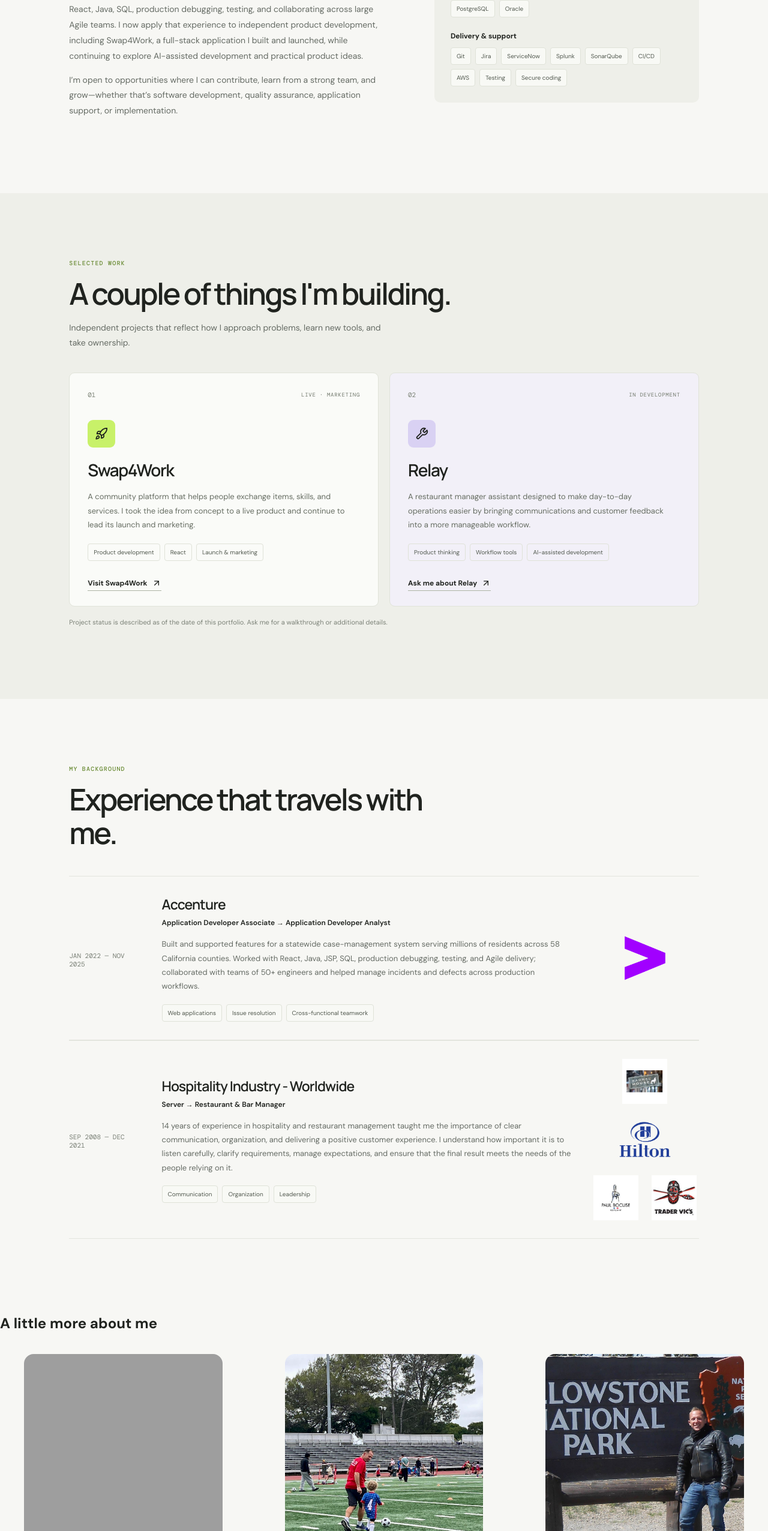
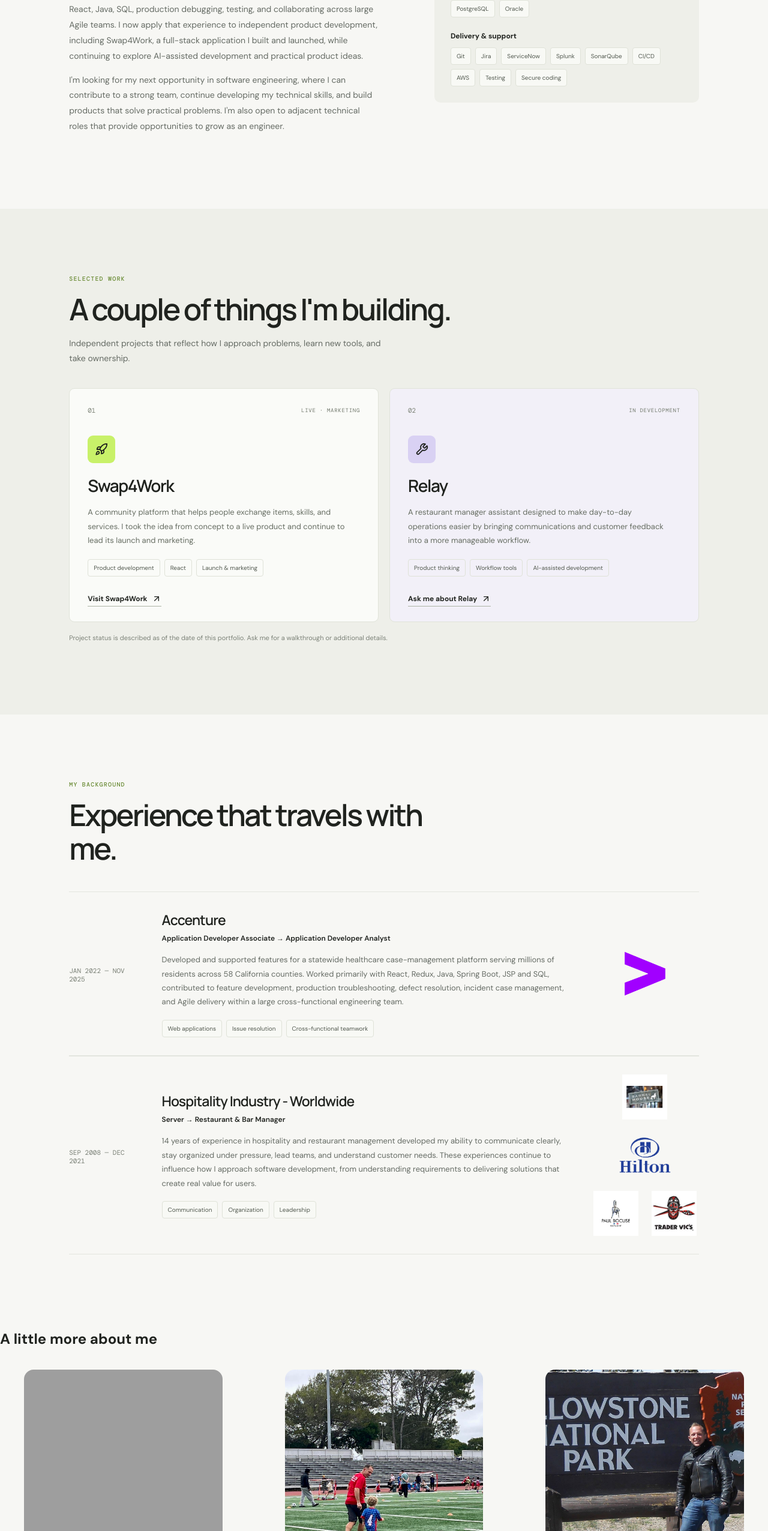
Before and after one commit to mattbertrand/matthieu-bertrand-portfolio, a React (Vite) app: page / in a window 1280 px wide. Shown: the part 1434-3986 px from the top of the page at 60% size. Built offline with nearby package versions, Linux system fonts and the light colour scheme; grey boxes are pictures that could not be loaded.

Commit message:
refactor every components

```diff
--- a/src/App.jsx
+++ b/src/App.tsx
@@ -11,7 +11,8 @@ import { Contact } from "./components/Contact";
 import { Footer } from "./components/Footer";
 
 function App() {
-  const [theme, setTheme] = useState(() => {
+  type Theme = "light" | "dark";
+  const [theme, setTheme] = useState<Theme>(() => {
     const savedTheme = localStorage.getItem("portfolio-theme");
       if (savedTheme === "light" || savedTheme === "dark") {
     return savedTheme;
--- a/src/components/About.tsx
+++ b/src/components/About.tsx
@@ -28,9 +28,11 @@ export function About() {
           </p>
 
           <p>
-            I’m open to opportunities where I can contribute, learn from a
-            strong team, and grow—whether that’s software development,
-            quality assurance, application support, or implementation.
+            I'm looking for my next opportunity in software engineering,
+            where I can contribute to a strong team, continue developing
+            my technical skills, and build products that solve practical
+            problems. I'm also open to adjacent technical roles that
+            provide opportunities to grow as an engineer.
           </p>
         </div>
 
--- a/src/components/Contact.tsx
+++ b/src/components/Contact.tsx
@@ -1,32 +1,38 @@
+import { ArrowUpRight, Linkedin, Github, Mail } from "lucide-react";
 import { profile } from "../data/profile";
-import { ArrowUpRight, Linkedin, Github, Mail } from "lucide-react";
 
 export function Contact() {
   return (
     <section className="contact-section" id="contact">
       <div className="contact-orb">✳</div>
+
       <p className="eyebrow">WHAT'S NEXT?</p>
+
       <h2>
         Let's build something
         <br />
         <span>meaningful.</span>
       </h2>
+
       <p className="contact-copy">
         I'm exploring my next opportunity in tech. If you're hiring, know a
         team I should meet, or simply want to talk about a project, I'd be
         glad to connect.
       </p>
+
       <a className="button button-white" href={`mailto:${profile.email}`}>
-            {" "}
         <Mail size={17} /> Get in touch <ArrowUpRight size={16} />
       </a>
+
       <div className="social-links">
-            <a href={profile.linkedin} target="_blank" rel="noreferrer">
+        <a href={profile.linkedin} target="_blank" rel="noopener noreferrer">
           <Linkedin size={16} /> LinkedIn
         </a>
-            <a href={profile.github} target="_blank" rel="noreferrer">
+
+        <a href={profile.github} target="_blank" rel="noopener noreferrer">
           <Github size={16} /> GitHub
         </a>
+
         <a href={`mailto:${profile.email}`}>
           <Mail size={16} /> Email
         </a>
--- a/src/components/Experience.tsx
+++ b/src/components/Experience.tsx
@@ -17,12 +17,13 @@ export function Experience() {
             Application Developer Associate → Application Developer Analyst
           </p>
           <p>
-            Built and supported features for a statewide case-management
-            system serving millions of residents across 58 California
-            counties. Worked with React, Java, JSP, SQL, production
-            debugging, testing, and Agile delivery; collaborated with teams
-            of 50+ engineers and helped manage incidents and defects across
-            production workflows.
+            Developed and supported features for a statewide healthcare
+            case-management
+            platform serving millions of residents across 58 California
+            counties. Worked primarily with React, Redux, Java, Spring Boot,
+            JSP and SQL, contributed to feature development,
+            production troubleshooting, defect resolution, incident case management,
+            and Agile delivery within a large cross-functional engineering team.
           </p>
           <div className="experience-tags">
             <span>Web applications</span>
@@ -46,11 +47,11 @@ export function Experience() {
           </p>
           <p>
             14 years of experience in hospitality and restaurant management
-            taught me the importance of clear communication, organization,
-            and delivering a positive customer experience. I understand how
-            important it is to listen carefully, clarify requirements,
-            manage expectations, and ensure that the final result meets the
-            needs of the people relying on it.
+            developed my ability to communicate clearly, stay organized under
+            pressure, lead teams, and understand customer needs. These
+            experiences continue to influence how I approach software
+            development, from understanding requirements to delivering
+            solutions that create real value for users.
           </p>
           <div className="experience-tags">
             <span>Communication</span>
--- a/src/components/Hero.tsx
+++ b/src/components/Hero.tsx
@@ -6,8 +6,10 @@ import {
 } from "lucide-react";
 
 import { profile } from "../data/profile";
+import { useState } from "react";
 
 export function Hero() {
+    const [imageError, setImageError] = useState(false);
   return (
     <section className="hero" id="home">
       <div className="hero-copy">
@@ -56,7 +58,7 @@ export function Hero() {
         </div>
       </div>
 
-      <div className="hero-art" aria-label="Professional headshot area">
+      <div className="hero-art">
         <div className="art-orbit orbit-one" />
         <div className="art-orbit orbit-two" />
 
@@ -68,16 +70,14 @@ export function Hero() {
             <br />
             PHOTO
           </div>
-
+        {!imageError && (
           <img
             className="portrait-image"
             src="/headshot.jpg"
             alt={`${profile.name} — professional headshot`}
-            onError={(event) => {
-              event.currentTarget.style.display = "none";
-            }}
+            onError={() => setImageError(true)}
           />
-
+        )}
           <div className="portrait-caption">
             <span className="availability-dot" /> Building what's next
           </div>
--- a/src/components/Navbar.tsx
+++ b/src/components/Navbar.tsx
@@ -29,6 +29,7 @@ export function Navbar({ theme, toggleTheme }: NavbarProps) {
           type="button"
           onClick={toggleTheme}
           aria-label={`Switch to ${theme === "light" ? "dark" : "light"} mode`}
+          aria-pressed={theme === "dark"}
           title={`Switch to ${theme === "light" ? "dark" : "light"} mode`}
         >
           {theme === "light" ? <Moon size={17} /> : <Sun size={17} />}
--- a/src/components/PhotoGallery.tsx
+++ b/src/components/PhotoGallery.tsx
@@ -20,9 +20,10 @@ export function PhotoGallery() {
           <img
             src="/travel.JPG"
             alt="Travel photo in Yellowstone National Park"
+            loading="lazy"
           />
           <figcaption>
-            3 months Road trip around the United States on a Harley Davidson
+            Three-month road trip across the United States on a Harley-Davidson
           </figcaption>
         </figure>
       </div>
--- a/src/components/Projects.tsx
+++ b/src/components/Projects.tsx
@@ -42,7 +42,7 @@ export function Projects() {
                 project.link.startsWith("http") ? "_blank" : undefined
               }
               rel={
-                project.link.startsWith("http") ? "noreferrer" : undefined
+                project.link.startsWith("http") ? "noopener noreferrer" : undefined
               }
             >
               {project.linkLabel} <ArrowUpRight size={16} />
--- a/src/main.tsx
+++ b/src/main.tsx
@@ -1,6 +1,6 @@
 import React from "react";
 import { createRoot } from "react-dom/client";
-import App from "./App.jsx";
+import App from "./App";
 // @ts-expect-error CSS imports are handled by the bundler.
 import "./styles.css";
 
```
Lines whose indentation alone changed are shown as unchanged.
